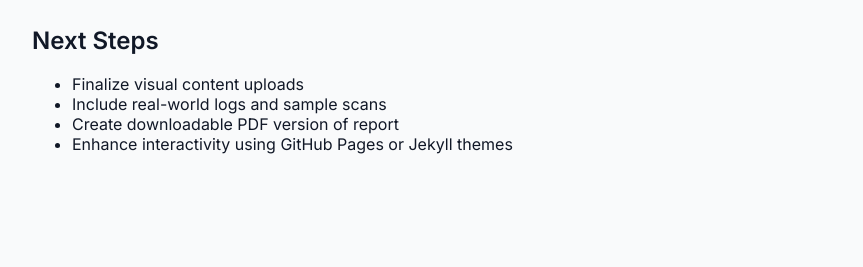
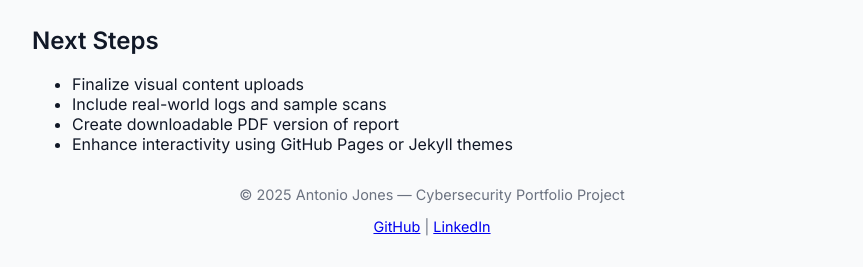
Before and after one commit to iamJ0nes/botium-toys-audit, a plain HTML site: page index.html in a window 1280 px wide. Shown: the part 4658-4925 px from the top of the page, without its empty margins (208-1071 px from the left). Before the commit the page ends 4844 px from the top, so only its background shows below. Drawn offline with Linux system fonts and the light colour scheme.

Commit message:
Add footer with GitHub and LinkedIn links
Added a footer to the page that includes links to Antonio Jones' GitHub and LinkedIn profiles. This update improves the site's professional presence and makes it easier for visitors to connect with the creator.

```diff
--- a/index.html
+++ b/index.html
@@ -249,5 +249,17 @@
       </ul>
     </section>
   </main>
+  <!-- Footer with GitHub and LinkedIn links -->
+<section style="text-align:center; margin-top: 2rem; font-size: 0.9rem; color: #6b7280;">
+  <p>© 2025 Antonio Jones — Cybersecurity Portfolio Project</p>
+  <p>
+    <a href="https://github.com/iamJ0nes" target="_blank">GitHub</a> |
+    <a href="https://www.linkedin.com/in/iamj0nes" target="_blank">LinkedIn</a>
+  </p>
+</section>
+
 </body>
 </html>
+
+</body>
+</html>
```
